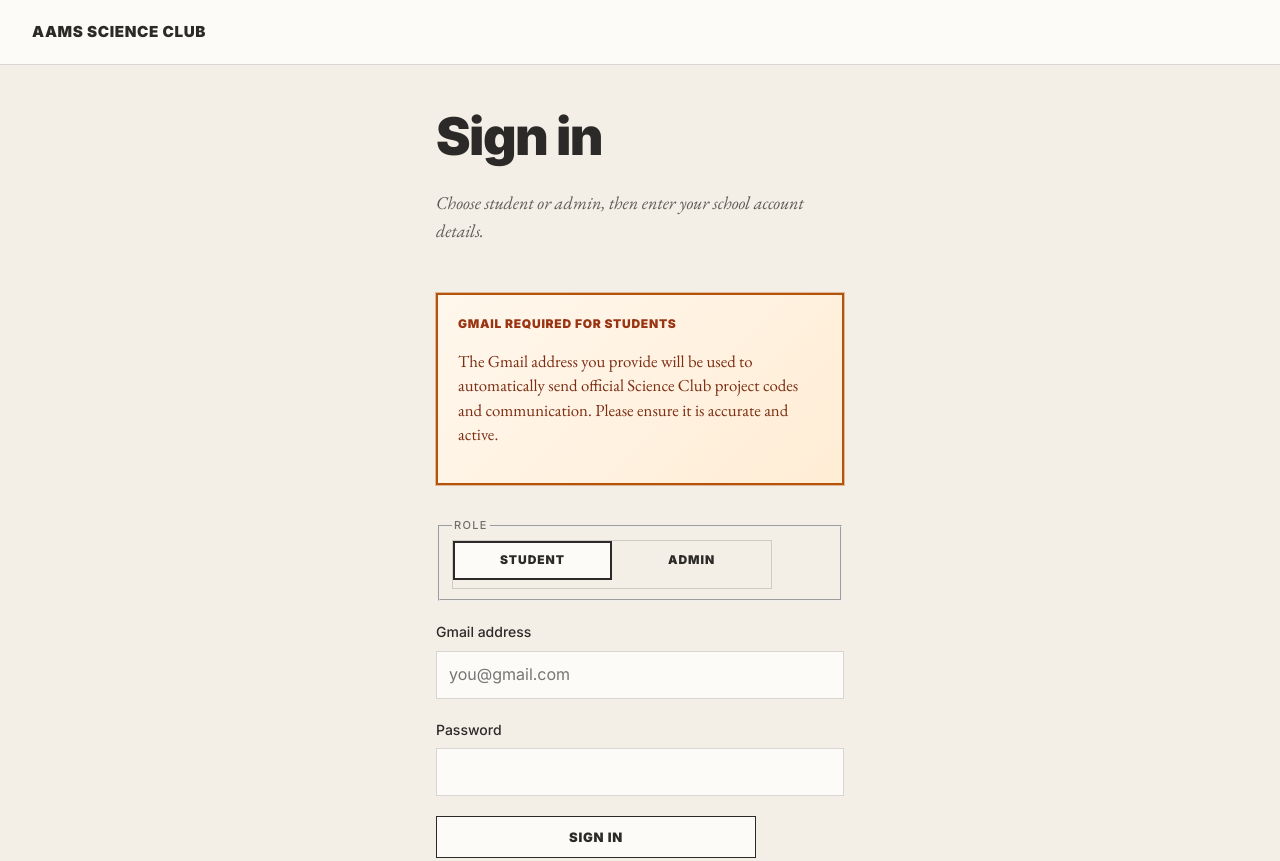
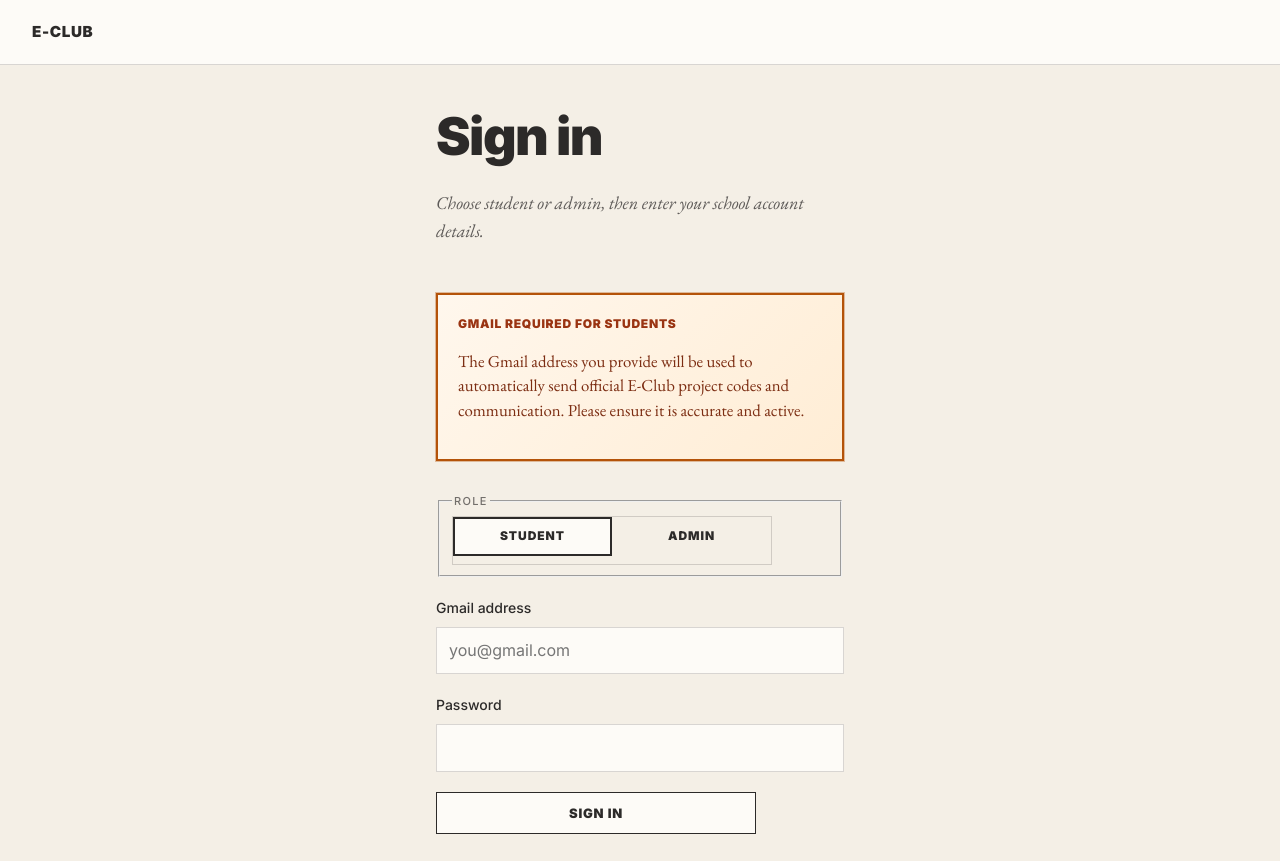
Before and after one commit to sayinoda-dev/AAMS-Hub, a website: page public/login.html in a window 1280 px wide. Shown: the top 861 px of the page. Drawn offline with nearby package versions, Linux system fonts and the light colour scheme; no server answers; a web font is replaced by a local one.

Commit message:
Changed Headline Texts

```diff
--- a/public/js/config.js
+++ b/public/js/config.js
@@ -2,10 +2,10 @@
  * Placeholder club branding — replace values here for production.
  */
 window.CLUB_CONFIG = {
-  name: 'AAMS Science Club',
+  name: 'E-Club',
   tagline: 'Observe. Question. Build together.',
   shortName: 'AAMS',
-  logoAlt: 'AAMS Science Club mark',
+  logoAlt: 'E-Club mark',
   logoSvg: ``,
 };
 //<svg xmlns="http://www.w3.org/2000/svg" viewBox="0 0 48 48" width="48" height="48" aria-hidden="true"><circle cx="24" cy="24" r="22" fill="none" stroke="currentColor" stroke-width="1.5"/><path d="M12 30 L24 14 L36 30" fill="none" stroke="currentColor" stroke-width="1.5" stroke-linecap="round" stroke-linejoin="round"/><line x1="16" y1="26" x2="32" y2="26" stroke="currentColor" stroke-width="1.5"/></svg>
--- a/public/login.html
+++ b/public/login.html
@@ -12,14 +12,14 @@
     </script>
     <meta charset="UTF-8" />
     <meta name="viewport" content="width=device-width, initial-scale=1" />
-    <title>Sign in — Science Club</title>
+    <title>Sign in — E-Club</title>
     <link rel="stylesheet" href="/css/main.css" />
   </head>
   <body>
     <header class="site-header">
       <a class="site-header__brand" href="/">
         <span data-club-logo aria-hidden="true"></span>
-        <span class="site-header__title" data-club-name>AAMS Science Club</span>
+        <span class="site-header__title" data-club-name>E-Club</span>
       </a>
     </header>
 
@@ -32,7 +32,7 @@
       <div class="gmail-warning" id="gmail-warning" role="note">
         <strong>Gmail required for students</strong>
         <p>
-          The Gmail address you provide will be used to automatically send official Science Club
+          The Gmail address you provide will be used to automatically send official E-Club
           project codes and communication. Please ensure it is accurate and active.
         </p>
       </div>
```
Also changed, not shown: public/admin/dashboard.html (+1 -1 lines), public/index.html (+2 -2 lines), public/register-pending.html (+2 -2 lines), public/register.html (+3 -3 lines), public/student/chat.html (+1 -1 lines), public/student/news.html (+1 -1 lines), public/student/projects.html (+1 -1 lines), public/student/submit-idea.html (+1 -1 lines).
